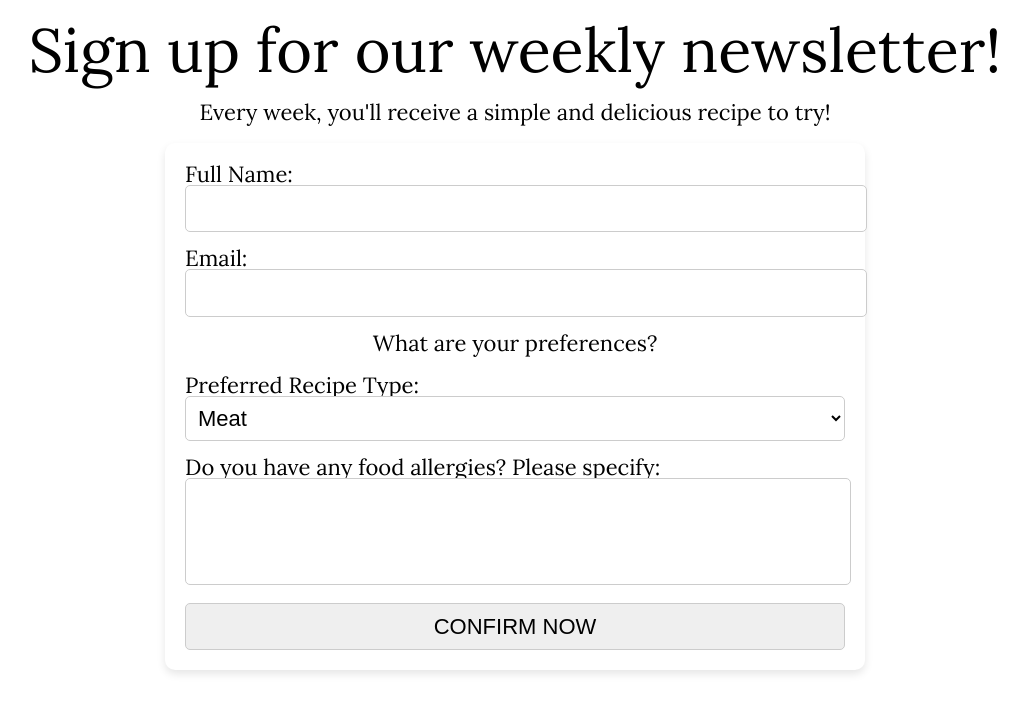
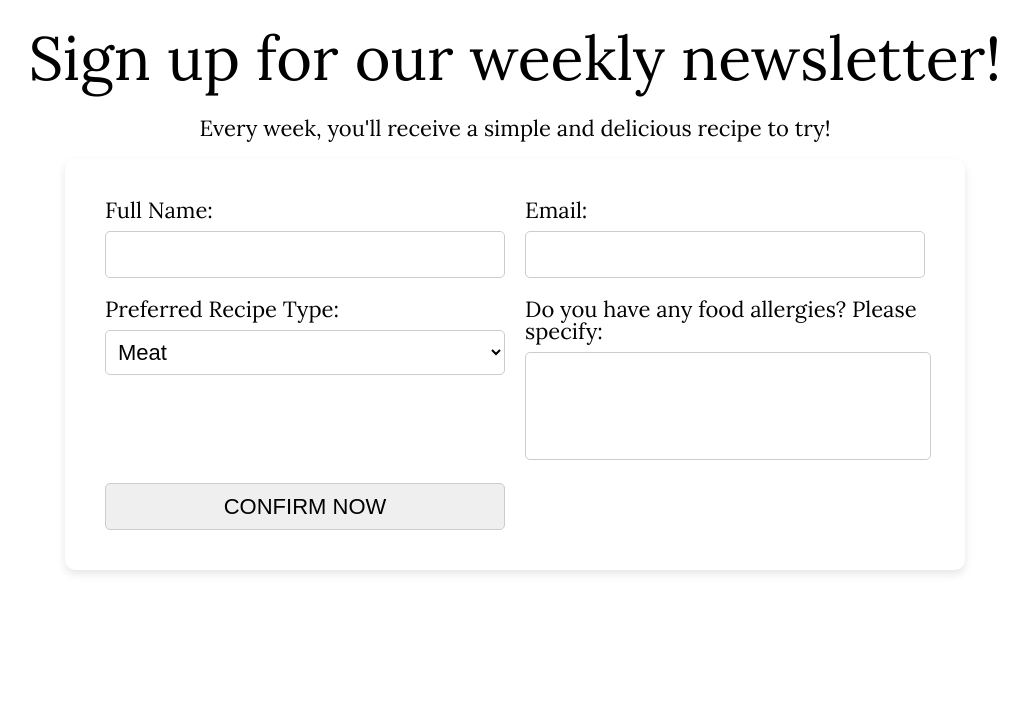
Before and after one commit to itmd362-jtong/project1, a plain HTML site: page index.html in a window 1280 px wide. Shown: the whole page, without its empty margins (125-1153 px from the left). Drawn offline with Linux system fonts and the light colour scheme.

Commit message:
add media queries

```diff
--- a/css/styles.css
+++ b/css/styles.css
@@ -16,6 +16,7 @@ h1 {
   font-size: 61.136px; /* 3.821em */
   margin-top: 20px;
   margin-bottom: 20px;
+  padding: 8px;
 }
 
 p {
@@ -25,7 +26,6 @@ p {
 
 #wrapper {
   background: white;
-  width: 90%;
   max-width: 700px;
   margin: 0 auto;
   padding: 20px;
@@ -44,6 +44,7 @@ label {
   font-size: 22px; /* 1em */
   text-align: left;
   display: block;
+  margin-bottom: 10px;
 }
 
 input {
@@ -52,6 +53,7 @@ input {
   font-size: 22px; /* 1em */
   border: 1px solid #ccc;
   border-radius: 5px;
+  box-sizing: border-box;
 }
 
 select {
@@ -71,3 +73,29 @@ textarea {
   border: 1px solid #ccc;
   border-radius: 5px;
 }
+
+@media screen and (min-width: 768px) {
+#wrapper {
+    max-width: 800px;
+}
+
+form {
+  display: grid;
+  grid-template-columns: 1fr 1fr;
+  gap: 20px;
+}
+
+@media screen and (min-width: 1024px) {
+#wrapper {
+  max-width: 900px;
+  padding: 40px;
+}
+
+h1 {
+  font-size: 61.136px;
+}
+
+p {
+  font-size: 22px;
+ }
+}
--- a/index.html
+++ b/index.html
@@ -22,7 +22,6 @@
       <input type="email" id="email" name="email" required>
     </div>
     <div>
-    <p>What are your preferences?</p>
      <label for="preference">Preferred Recipe Type:</label>
         <select id="preference" name="preference">
           <option value="meat">Meat</option>
```
